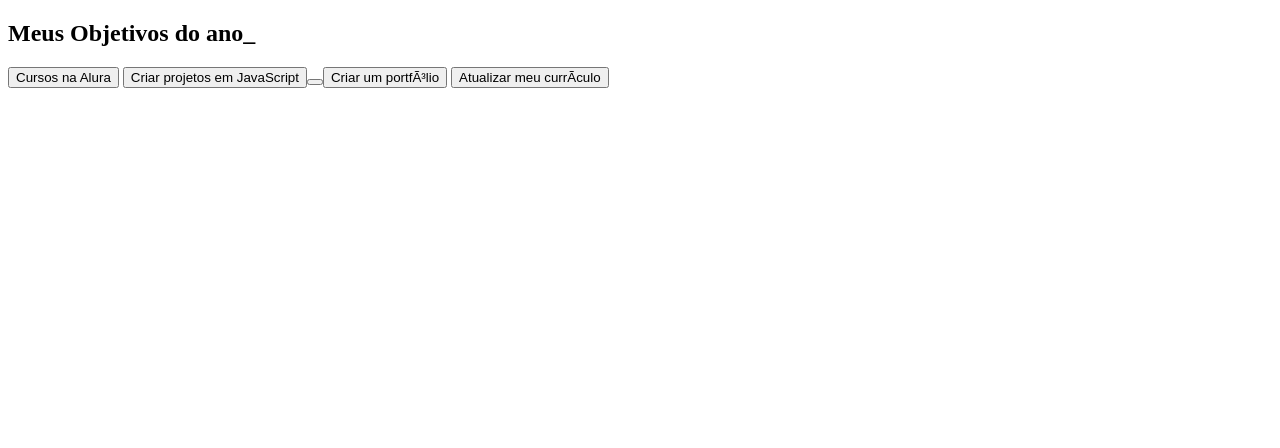
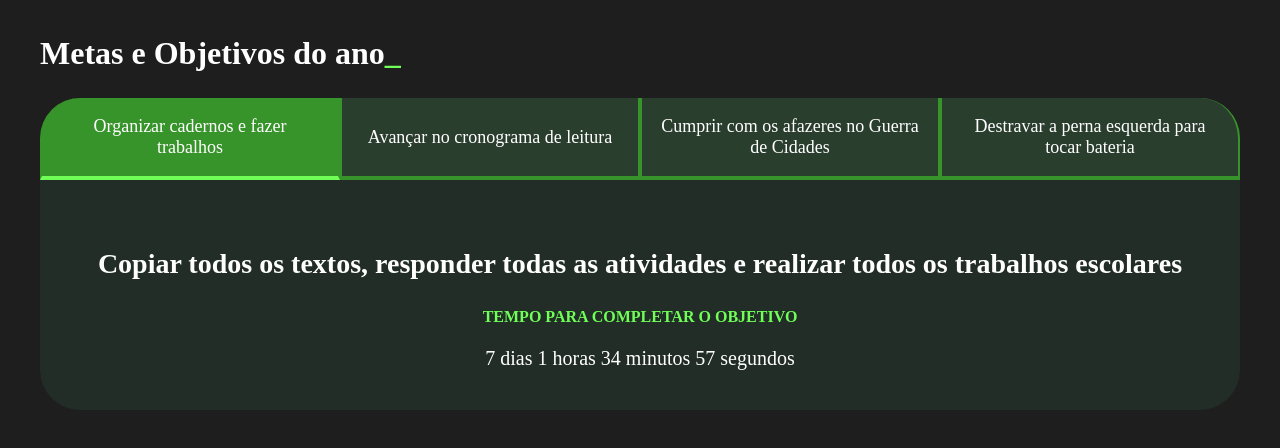
Before and after one commit to daniiglea26/Prog_agenda.online, a plain HTML site: page index.html in a window 1280 px wide. Drawn offline with Linux system fonts and the light colour scheme.

Commit message:
24/05/2024
...

```diff
--- a/index.html
+++ b/index.html
@@ -1,19 +1,47 @@
 <!DOCTYPE html>
-<html lang=”pt-br”>
-    <head>
-        <meta charset=”UTF-8”>
-        <meta name=”viewport” content=”width=device-width, initial-scale=1.0”>
-        <title>Meus objetivos do ano</title>
-        <link rel=”stylesheet” href=”style.css”>
-    </head>
-    <body>
-        <section class=”conteudo-principal”></section>
-        <h2 class=”titulo-principal”>Meus Objetivos do ano_</h2>
-        <div class=”botoes”>
-            <button class=”botao”>Cursos na Alura</button>
-            <button class=”botao”>Criar projetos em JavaScript<button>
-            <button class=”botao”>Criar um portfólio</button>
-            <button class=”botao”>Atualizar meu currículo</button>
+<html lang="pt-br">
+
+<head>
+    <meta charset="UTF-8">
+    <meta name="viewport" content="width=device-width, initial-scale=1.0">
+    <title>Agenda online</title>
+    <link rel="stylesheet" href="style.css">
+</head>
+
+<body>
+    <section class="conteudo-principal">
+        <h2 class="titulo-principal">Metas e Objetivos do ano<span>_</span></h2>
+        <div class="conteudo">
+            <div class="botoes">
+                <button class="botao ativo">Organizar cadernos e fazer trabalhos</button>
+                <button class="botao"> Avançar no cronograma de leitura</button>
+                <button class="botao">Cumprir com os afazeres no Guerra de Cidades</button>
+                <button class="botao">Destravar a perna esquerda para tocar bateria</button>
+            </div>
+            <div class="abas-textos">
+                <div class="aba-conteudo ativo">
+                    <h3 class="aba-conteudo-titulo-principal">Copiar todos os textos, responder todas as atividades e realizar todos os trabalhos escolares</h3>
+                    <h4 class="aba-conteudo-titulo-secundario">Tempo para completar o objetivo</h4>
+                    <div class="contador"></div>
+                </div>
+                <div class="aba-conteudo">
+                    <h3 class="aba-conteudo-titulo-principal">Ler 3 livros antes das férias</h3>
+                    <h4 class="aba-conteudo-titulo-secundario">Tempo para completar o objetivo</h4>
+                    <div class="contador"></div>
+                </div>
+                <div class="aba-conteudo">
+                    <h3 class="aba-conteudo-titulo-principal">Prosseguir com a lista de afazeres, chegando na metade da mesma</h3>
+                    <h4 class="aba-conteudo-titulo-secundario">Tempo para completar o objetivo</h4>
+                    <div class="contador"></div>
+                </div>
+                <div class="aba-conteudo">
+                    <h3 class="aba-conteudo-titulo-principal">Treinar para conseguir dividir os movimentos da perna esquerda dos demais</h3>
+                    <h4 class="aba-conteudo-titulo-secundario">Tempo para completar o objetivo</h4>
+                    <div class="contador"></div>
+                </div>
+            </div>
         </div>
-    </body>
+    </section>
+    <script src="main.js"></script>
+</body>
 </html>
--- /dev/null
+++ b/main.js
@@ -0,0 +1,59 @@
+const botoes = document.querySelectorAll(".botao");
+const textos = document.querySelectorAll(".aba-conteudo");
+
+for(let i=0;i <botoes.length;i++){
+    botoes[i].onclick = function() {
+
+        for(let j=0;j<botoes.length;j++) {
+            botoes[j].classList.remove("ativo");
+            textos[j].classList.remove("ativo");
+        }
+
+        botoes[i].classList.add("ativo");
+        textos[i].classList.add("ativo");
+    }
+}
+
+const contadores = document.querySelectorAll(".contador");
+const tempoObjetivo1 = new Date("2024-06-01T00:00:00");
+const tempoObjetivo2 = new Date("2024-07-08T00:00:00");
+const tempoObjetivo3 = new Date("2024-07-22T00:00:00");
+const tempoObjetivo4 = new Date("2024-08-01T00:00:00");
+
+const tempos = [tempoObjetivo1,tempoObjetivo2,tempoObjetivo3,tempoObjetivo4];
+
+for (let i = 0; i < contadores.length; i++) {
+    contadores[i].textContent = calculaTempo(tempos[i]);
+}
+
+function calculaTempo(tempoObjetivo) {
+    let tempoAtual = new Date();
+    let tempoFinal = tempoObjetivo - tempoAtual;
+    let segundos = Math.floor(tempoFinal / 1000);
+    let minutos = Math.floor(segundos / 60);
+    let horas = Math.floor(minutos / 60);
+    let dias = Math.floor(horas / 24);
+
+    segundos %= 60;
+    minutos %= 60;
+    horas %= 24;
+
+    if (tempoFinal > 0) {
+        return dias + " dias " + horas + " horas " + minutos + " minutos " + segundos + " segundos ";
+    } else {
+        return "Prazo Finalizado";
+    }
+}
+
+function atualizaCronometro() {
+    for (let i=0; i<contadores.length;i++) {
+    contadores[i].textContent = calculaTempo(tempos[i]);
+    }
+}
+
+function comecaCronometro() {
+    atualizaCronometro();
+    setInterval(atualizaCronometro,1000);
+}
+
+comecaCronometro();
--- /dev/null
+++ b/reset.css
@@ -0,0 +1,135 @@
+/* http://meyerweb.com/eric/tools/css/reset/
+   v2.0 | 20110126
+   License: none (public domain)
+*/
+
+html,
+body,
+div,
+span,
+applet,
+object,
+iframe,
+h1,
+h2,
+h3,
+h4,
+h5,
+h6,
+p,
+blockquote,
+pre,
+a,
+abbr,
+acronym,
+address,
+big,
+cite,
+code,
+del,
+dfn,
+em,
+img,
+ins,
+kbd,
+q,
+s,
+samp,
+small,
+strike,
+strong,
+sub,
+sup,
+tt,
+var,
+b,
+u,
+i,
+center,
+dl,
+dt,
+dd,
+ol,
+ul,
+li,
+fieldset,
+form,
+label,
+legend,
+table,
+caption,
+tbody,
+tfoot,
+thead,
+tr,
+th,
+td,
+article,
+aside,
+canvas,
+details,
+embed,
+figure,
+figcaption,
+footer,
+header,
+hgroup,
+menu,
+nav,
+output,
+ruby,
+section,
+summary,
+time,
+mark,
+audio,
+video {
+    margin: 0;
+    padding: 0;
+    border: 0;
+    font-size: 100%;
+    font: inherit;
+    vertical-align: baseline;
+}
+
+/* HTML5 display-role reset for older browsers */
+article,
+aside,
+details,
+figcaption,
+figure,
+footer,
+header,
+hgroup,
+menu,
+nav,
+section {
+    display: block;
+}
+
+body {
+    line-height: 1;
+}
+
+ol,
+ul {
+    list-style: none;
+}
+
+blockquote,
+q {
+    quotes: none;
+}
+
+blockquote:before,
+blockquote:after,
+q:before,
+q:after {
+    content: '';
+    content: none;
+}
+
+table {
+    border-collapse: collapse;
+    border-spacing: 0;
+}
--- a/style.css
+++ b/style.css
@@ -0,0 +1,91 @@
+:root {
+    --cor-de-fundo: #1E1E1E;
+    --verde: #6FFF57;
+    --branco: #FFFFFF;
+    --botao-ativo: #37942a;
+    --botao-inativo: rgba(55, 94, 62, 0.5);
+    --texto-fundo: rgba(42, 80, 57, 0.3);
+}
+
+body {
+    background-color: var(--cor-de-fundo);
+    color: var(--branco);
+    font-family: Poppins;
+}
+
+
+.conteudo-principal {
+    display: flex;
+    flex-direction: column;
+    justify-content: center;
+    align-items: center;
+    max-width: 1200px;
+    width: 100%;
+    margin: 0 auto;
+}
+
+.titulo-principal {
+    text-align: left;
+    width: 100%;
+    font-size: 32px;
+}
+.titulo-principal span {
+    color: var(--verde);
+}
+
+.botao {
+    font-family: Poppins;
+    background-color: var(--botao-inativo);
+    color: var(--branco);
+    display: flex;
+    justify-content: center;
+    padding: 1em;
+    font-size: 18px;
+    align-items: center;
+    width: 100%;
+    border-bottom: 4px solid var(--botao-ativo);
+    border-left: 2px solid var(--botao-ativo);
+    border-right: 2px solid var(--botao-ativo);
+    border-top: none;
+}
+.botoes {
+    display: block;
+}
+.botao.ativo {
+    background-color: var(--botao-ativo);
+    border-bottom: 4px solid var(--verde);
+}
+
+.abas-textos{
+    background-color: var(--texto-fundo);
+    padding: 40px;
+    border-radius: 0 0 40px 40px;
+}
+.aba-conteudo.ativo {
+    display:block;
+}
+.aba-conteudo {
+    display: none;
+}
+.aba-conteudo-titulo-principal {
+    font-size: 28px;
+    text-align: center;
+}
+.aba-conteudo-titulo-secundario {
+    text-align: center;
+    color: var(--verde); text-transform: uppercase;
+}
+
+.contador{
+    font-size: 20px;
+    text-align: center;
+}
+
+@media screen and (min-width: 768px) {
+    .botoes { display: flex;
+}
+    .botao:first-child { border-radius: 40px 0 0 0;
+}
+    .botao:last-child { border-radius: 0 40px 0 0;
+}
+}
```
